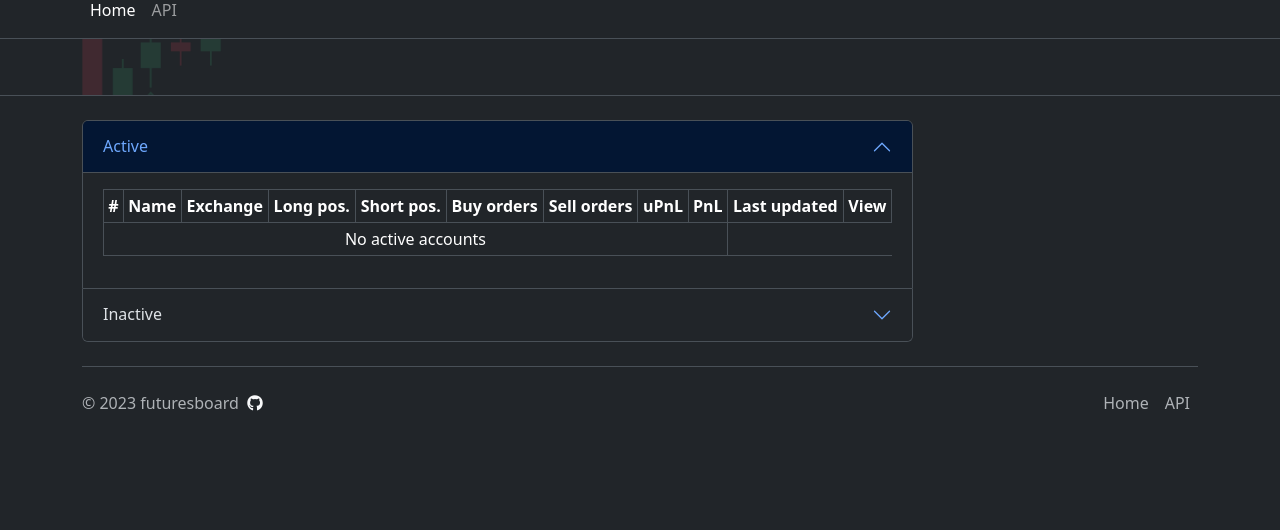
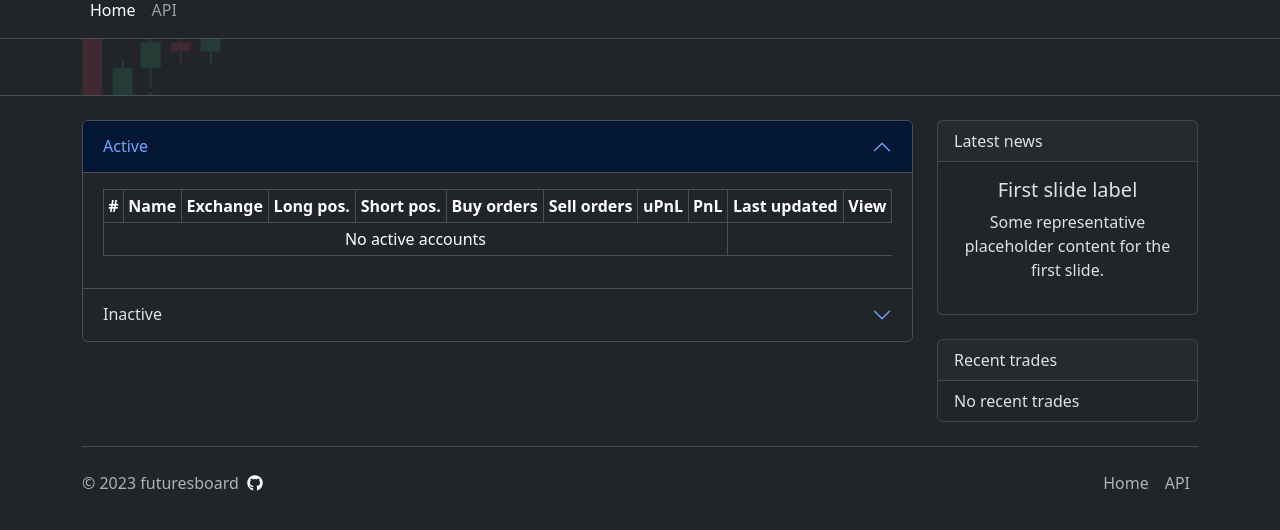
Before and after one commit to ecoppen/futuresboard, a FastAPI app: page / in a window 1280 px wide. Shown: the part 18-548 px from the top of the page. Run offline with FastAPI, Linux system fonts and the light colour scheme; parts of the project's set-up code (start-up, migrations or seed data) failed here and were passed over; some libraries are stand-ins or nearby versions.

Commit message:
Update index.html

```diff
--- a/templates/index.html
+++ b/templates/index.html
@@ -45,22 +45,26 @@
                                         <td>{{ account["sell"] }}</td>
                                         {% if account["upnl"] >= 0 %}
                                             <td class="table-success">
-                                        {% else %}
+                                                {% else %}
                                             <td class="table-danger">
                                         {% endif %}
                                         {{ "%.3g"|format(account["upnl"]) }}</td>
                                         {% if account["pnl"] >= 0 %}
                                             <td class="table-success">
-                                        {% else %}
+                                                {% else %}
                                             <td class="table-danger">
                                         {% endif %}
                                         {{ "%.3g"|format(account["pnl"]) }}</td>
                                         <td>{{ account["last_update"] }}m</td>
-                                        <td><a class="btn btn-primary btn-sm" href="{{ url_for('account', account_id=account["id"])}}" role="button"><i class="fa-solid fa-angles-right"></i></a></td>
+                                        <td><a class="btn btn-primary btn-sm"
+                                               href="{{ url_for('account', account_id=account["id"]) }}"
+                                               role="button"><i class="fa-solid fa-angles-right"></i></a></td>
                                     </tr>
                                 {% endfor %}
                             {% else %}
-                                <tr><td colspan="9">No active accounts</td></tr>
+                                <tr>
+                                    <td colspan="9">No active accounts</td>
+                                </tr>
                             {% endif %}
                             </tbody>
                         </table>
@@ -78,7 +82,7 @@
                      data-bs-parent="#accordionAccounts">
                     <div class="accordion-body" style="max-height: 30rem; overflow-y: auto;">
                         <table class="table table-bordered table-sm text-center">
-                           <thead>
+                            <thead>
                             <tr>
                                 <th scope="col">#</th>
                                 <th scope="col">Name</th>
@@ -106,23 +110,27 @@
                                         <td>{{ account["sell"] }}</td>
                                         {% if account["upnl"] >= 0 %}
                                             <td class="table-success">
-                                        {% else %}
+                                                {% else %}
                                             <td class="table-danger">
                                         {% endif %}
                                         {{ "%.3g"|format(account["upnl"]) }}</td>
 
                                         {% if account["pnl"] >= 0 %}
                                             <td class="table-success">
-                                        {% else %}
+                                                {% else %}
                                             <td class="table-danger">
                                         {% endif %}
                                         {{ "%.3g"|format(account["pnl"]) }}</td>
                                         <td>{{ account["last_update"] }}</td>
-                                        <td><a class="btn btn-primary btn-sm" href="{{ url_for('account')}}/{{ account["id"] }}" role="button"><i class="fa-solid fa-angles-right"></i></a></td>
+                                        <td><a class="btn btn-primary btn-sm"
+                                               href="{{ url_for('account') }}/{{ account["id"] }}" role="button"><i
+                                                class="fa-solid fa-angles-right"></i></a></td>
                                     </tr>
                                 {% endfor %}
                             {% else %}
-                                <tr><td colspan="9">No inactive accounts</td></tr>
+                                <tr>
+                                    <td colspan="9">No inactive accounts</td>
+                                </tr>
                             {% endif %}
                             </tbody>
                         </table>
@@ -131,6 +139,58 @@
             </div>
         </div>
     </div>
+    <div class="col-3">
+        <div class="card">
+            <div class="card-header">
+                Latest news
+            </div>
+            <div class="card-body">
+
+<div id="carouselExampleCaptions" class="carousel slide" data-bs-ride="carousel">
+  <div class="carousel-inner">
+    <div class="carousel-item active text-center">
+        <h5>First slide label</h5>
+        <p>Some representative placeholder content for the first slide.</p>
+    </div>
+    <div class="carousel-item text-center">
+        <h5>Second slide label</h5>
+        <p>Some representative placeholder content for the second slide.</p>
+    </div>
+    <div class="carousel-item text-center">
+        <h5>Third slide label</h5>
+        <p>Some representative placeholder content for the third slide.</p>
+    </div>
+  </div>
+</div>
+
+            </div>
+        </div>
+        <br>
+        <div class="card">
+            <div class="card-header">
+                Recent trades
+            </div>
+            <ul class="list-group list-group-flush">
+                {% if recent_trades|length > 0 %}
+                    {% for trade in recent_trades %}
+                        <li class="list-group-item">
+                            <span class="badge bg-primary">#{{ trade[1] }}</span>
+                            <span class="badge bg-secondary">{{ trade[2] }}</span>
+                            {% if trade[6] >= 0 %}
+                                <span class="badge bg-success">
+                            {% else %}
+                                <span class="badge bg-danger">
+                            {% endif %}
+                            {{ "%.3g"|format(trade[6]) }}
+                            </span>
+                        </li>
+                    {% endfor %}
+                {% else %}
+                    <li class="list-group-item">No recent trades</li>
+                {% endif %}
+            </ul>
+        </div>
+    </div>
 </div>
 
 {% include "footer.html" %}
```
